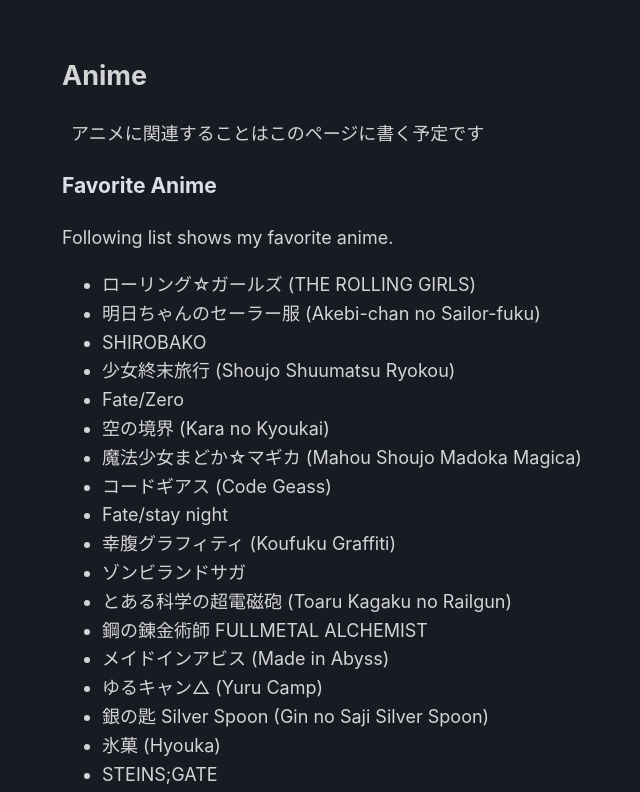
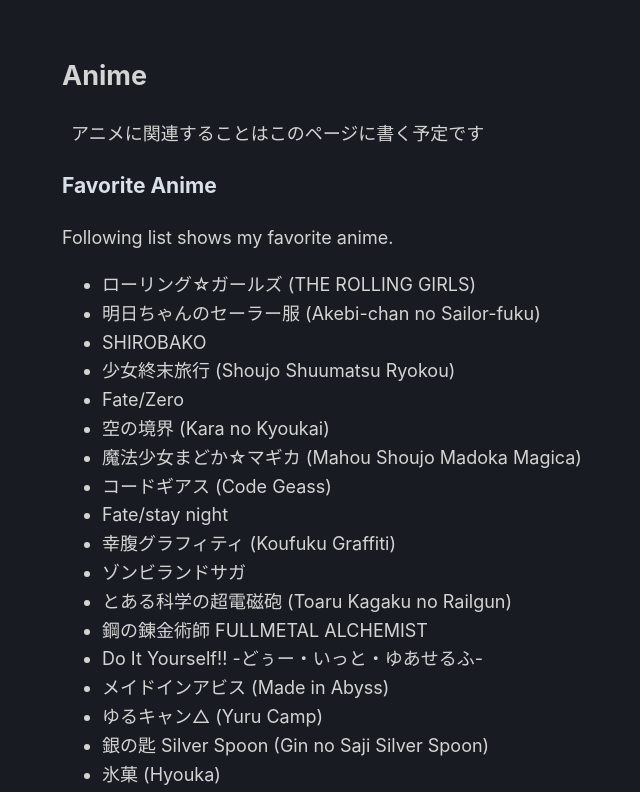
Before and after one commit to kira924age/kira924age.com, a Next.js app: page /anime in a window 1280 px wide. Shown: the top 792 px of the page, without its empty margins (218-858 px from the left). Built offline with nearby package versions, Linux system fonts and the light colour scheme.

Commit message:
docs: ✏️ update src/pages/anime.tsx
update src/pages/anime.tsx (add DIY)

```diff
--- a/src/pages/anime.tsx
+++ b/src/pages/anime.tsx
@@ -26,6 +26,7 @@
         <li>ゾンビランドサガ</li>
         <li>とある科学の超電磁砲 (Toaru Kagaku no Railgun)</li>
         <li>鋼の錬金術師 FULLMETAL ALCHEMIST</li>
+        <li>Do It Yourself!! -どぅー・いっと・ゆあせるふ-</li>
         <li>メイドインアビス (Made in Abyss)</li>
         <li>ゆるキャン△ (Yuru Camp)</li>
         <li>銀の匙 Silver Spoon (Gin no Saji Silver Spoon)</li>
```
